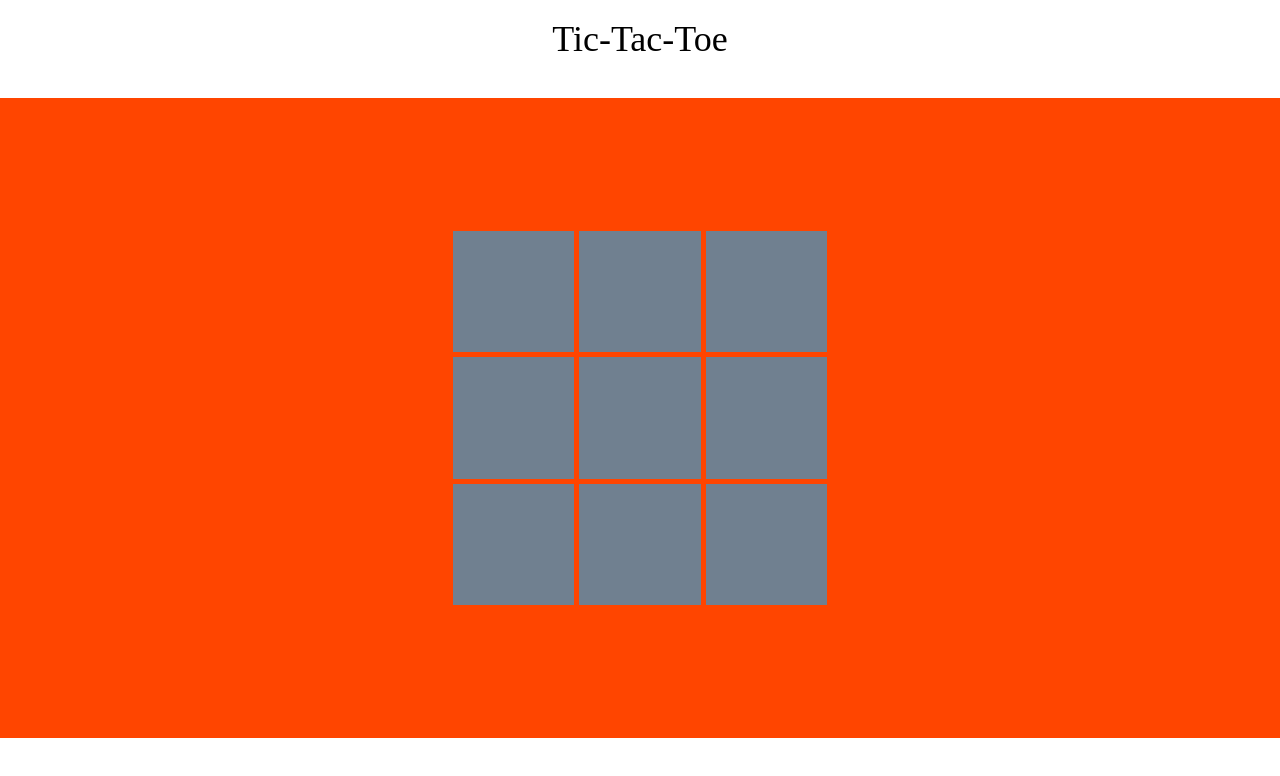
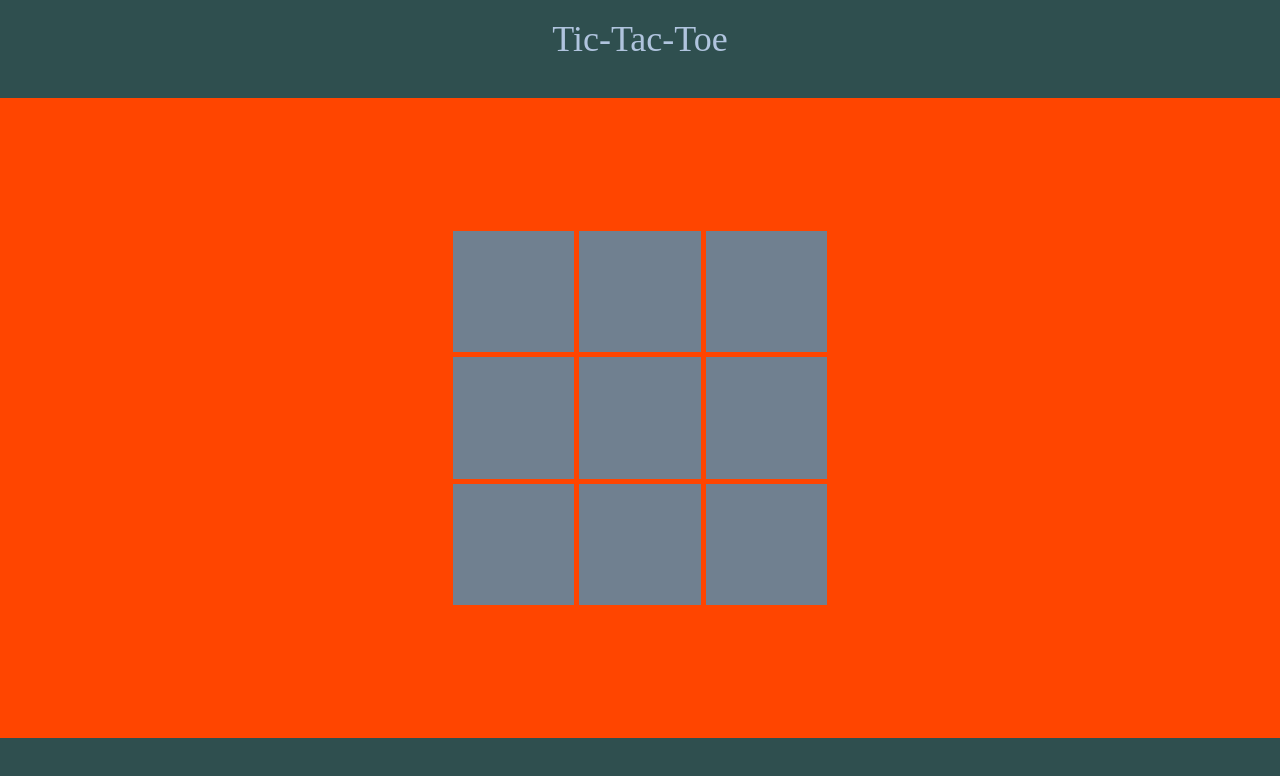
Before and after one commit to fitzchivalrymontrose/odin-tic-tac-toe, a plain HTML site: page index.html in a window 1280 px wide. Drawn offline with Linux system fonts and the light colour scheme.

Commit message:
CSS colors.

```diff
--- a/style.css
+++ b/style.css
@@ -5,7 +5,8 @@
 }
 
 body {
-
+    background-color: darkslategray;
+    color: lightsteelblue;
 }
 
 header {
```
